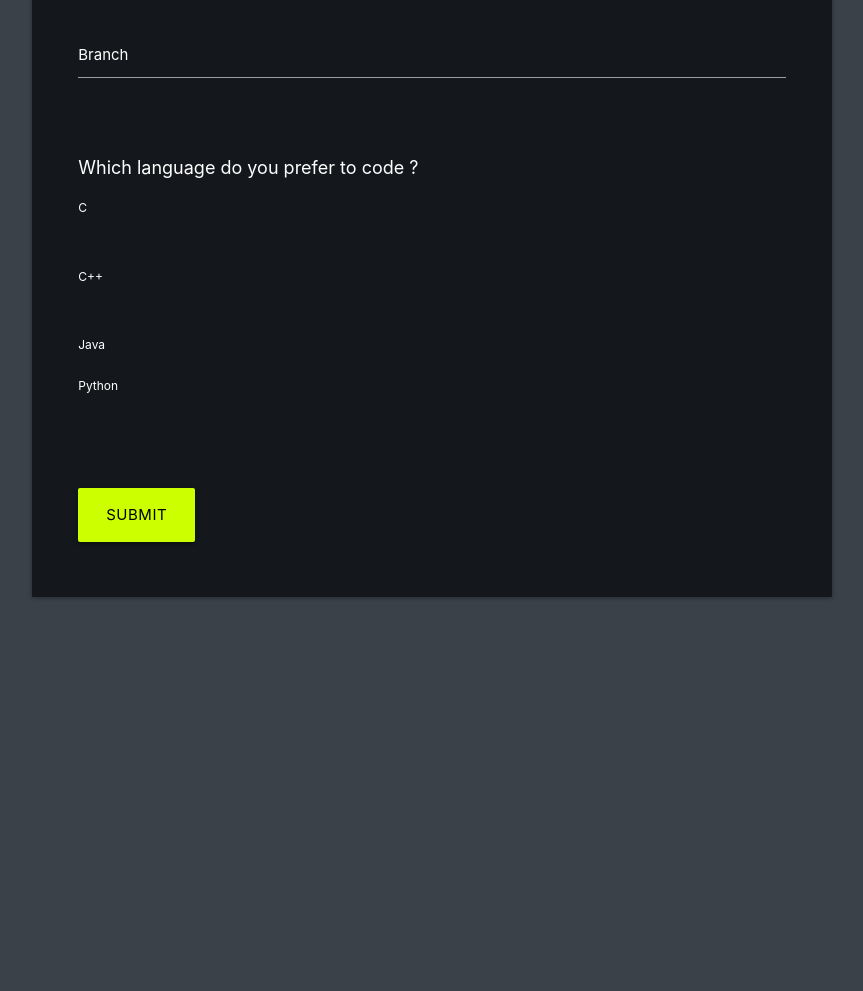
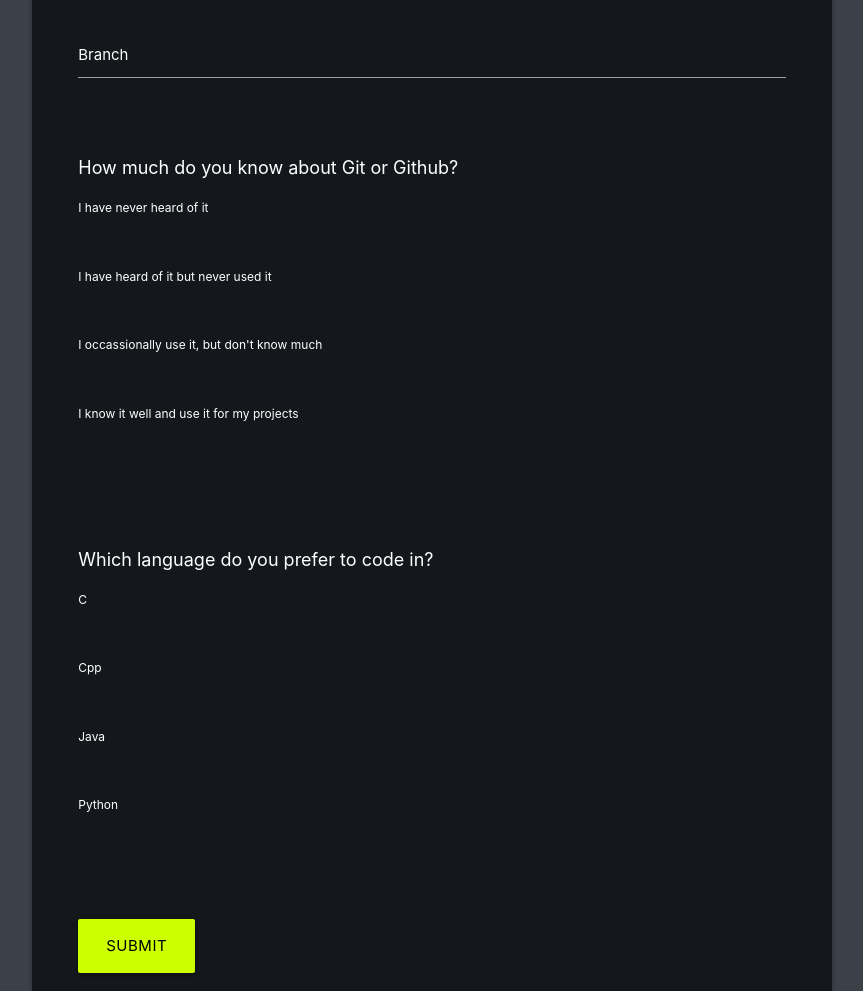
Before and after one commit to kjsce-codecell/registration-terminal, a plain HTML site: page form.html in a window 1280 px wide. Shown: the part 729-1720 px from the top of the page, without its empty margins (208-1071 px from the left). Before the commit the page ends 1374 px from the top, so only its background shows below. Drawn offline with nearby package versions, Linux system fonts and the light colour scheme.

Commit message:
Generalizing the questionaire

```diff
--- /dev/null
+++ b/data.json
@@ -0,0 +1,22 @@
+{
+    "data": [
+        {
+            "question": "How much do you know about Git or Github?",
+            "options": [
+                "I have never heard of it",
+                "I have heard of it but never used it",
+                "I occassionally use it, but don't know much",
+                "I know it well and use it for my projects"
+            ]
+        },
+        {
+            "question": "Which language do you prefer to code in?",
+            "options": [
+                "C",
+                "Cpp",
+                "Java",
+                "Python"
+            ]
+        }
+    ]
+}
--- a/form.html
+++ b/form.html
@@ -116,7 +116,7 @@
               </div>
 
 
-              <div class="row">
+              <!-- <div class="row">
                 <div class="input-field col s12">
                   <p for="language">Which language do you prefer to code ?</p>
                   <p class="mb-2">
@@ -140,7 +140,7 @@
                   </div>
                 </div>
               </div>
-              <br>
+              <br> -->
 
               <!-- <div class="row">
                 <div class="input-field col s6">
@@ -221,12 +221,6 @@
                 </div>
               </div> -->
 
-              <div class="row center-block">
-                <div class="input-field col m6 s12">
-                  <button type="submit" class="waves-effect waves-light btn-large" style="background-color: #ccff00;color: #000000;">Submit</button>
-                </div>
-              </div>
-
             </form>
 
           </div>
--- a/js/form.js
+++ b/js/form.js
@@ -17,6 +17,38 @@ $(document).ready(function () {
     "showMethod": "fadeIn",
     "hideMethod": "fadeOut"
   }
+
+  var questions = null;
+
+  $.getJSON("../data.json", function(json) {
+      questions = json["data"];
+      console.log(questions);
+      for(var i=0;i<questions.length;i++){
+        var node = document.createElement("div");
+        node.className = "row";
+        var inner_html = `<div class="input-field col s12"><p for="q${i+1}">${questions[i]['question']}</p>`;
+        for(var j in questions[i]['options']){
+          var opt = parseInt(j)+1;
+          var template = `<p class="mb-2">
+          <input name="q${i+1}"  class="with-gap" type="radio" id="q${i+1}${opt}" value="q${i+1}${opt}" data-error="#e4" required>
+          <label for="q${i+1}${opt}">${questions[i]['options'][j]}</label>
+        </p><br>`;
+          inner_html += template;
+        }
+        inner_html += `<br></div>`;
+        node.innerHTML = inner_html;
+        document.getElementById("submitForm").appendChild(node);
+      }
+      var submit_node = document.createElement("div");
+      submit_node.className = "row center-block";
+      submit_node.innerHTML = `<div class="input-field col m6 s12">
+          <button type="submit" class="waves-effect waves-light btn-large" style="background-color: #ccff00;color: #000000;">Submit</button>
+        </div>`;
+        document.getElementById("submitForm").appendChild(submit_node);
+  });
+
+
+
 
   $('select').material_select();
 
@@ -44,13 +76,6 @@ $(document).ready(function () {
   // Input fields
   $("#submitForm").on('submit', (e) => {
 
-    const QUESTIONS = {
-      c: 'C',
-      cpp: 'C++',
-      java: 'Java',
-      python: 'Python',
-    };
-
     let Name = $.trim($("#name").val());
     let Email = $.trim($("#email").val());
     let mobile = $.trim($("#mob").val());
@@ -59,14 +84,15 @@ $(document).ready(function () {
 
     // console.log(year);
 
-    let language = $("input[name='language']:checked").val();
-
     // console.log(language);
 
-    const data = {
+    var data = {
       Name, Email, mobile, branch, year,
-      language: QUESTIONS[language],
     };
+
+    for(var i=0;i<questions.length;i++){
+      data["q"+i] = $(`input[name='q${i+1}']:checked`).val()[2];
+    }
 
     // toastr['error']("Sorry. We have closed the registration now.");
     // return;
```
Also changed, not shown: js/term.js (+20 -17 lines).
